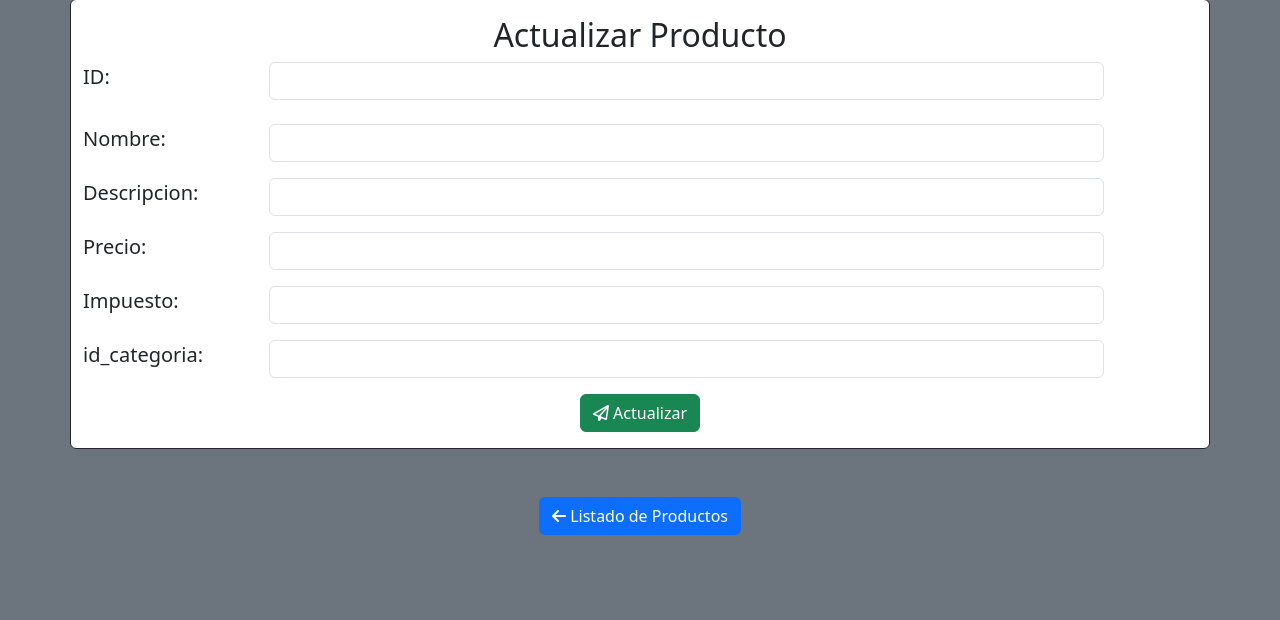
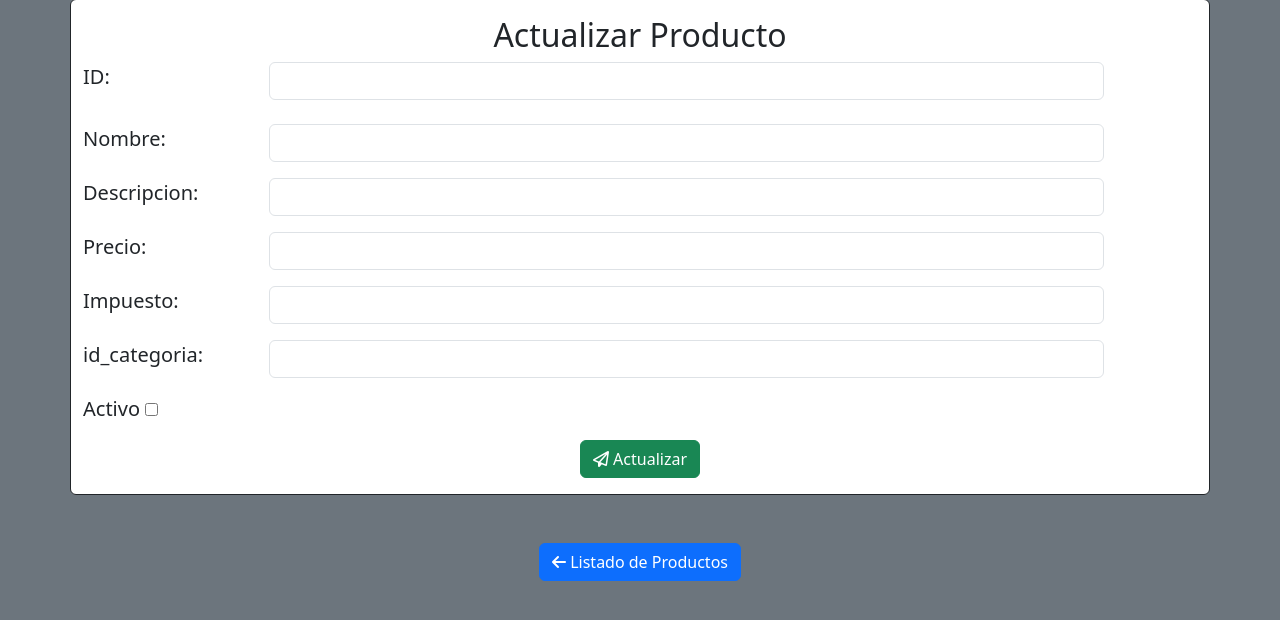
Before and after one commit to Arborley/app_web_certificado, a PHP site: page /Productos/vista/fm_actualizar_producto.php?id=1 in a window 1280 px wide. Shown: the part 49-669 px from the top of the page. Run offline with PHP 8.4, Linux system fonts and the light colour scheme; data that the repository does not hold is empty; some libraries are stand-ins or nearby versions.

Commit message:
ultimos cambios

```diff
--- a/Productos/Modelo/modelo_productos.php
+++ b/Productos/Modelo/modelo_productos.php
@@ -23,9 +23,9 @@ function eliminar_producto($id){
     return $stmt->fetchAll(PDO::FETCH_ASSOC);
 }
 //Función para actualizar los productos recibiendo los datos del formulario por parámetro y guardandolos en la base de datos.
-function actualizar_producto($id, $nombre, $descripcion, $precio, $impuesto, $id_categoria){
+function actualizar_producto($id, $nombre, $descripcion, $precio, $impuesto, $id_categoria, $activo){
     $pdo = conectarBD();
-    $stmt = $pdo->query("UPDATE productos set nombre = '$nombre', descripcion = '$descripcion', precio = '$precio', impuesto = '$impuesto', id_categoria = '$id_categoria' where id_producto = '$id'");
+    $stmt = $pdo->query("UPDATE productos set nombre = '$nombre', descripcion = '$descripcion', precio = '$precio', impuesto = '$impuesto', id_categoria = '$id_categoria', activo = '$activo' where id_producto = '$id'");
     return $stmt->fetchAll(PDO::FETCH_ASSOC);
 }
 //Función para limpiar el dato obtenido en el formulario
--- a/Productos/controlador/controlador_productos.php
+++ b/Productos/controlador/controlador_productos.php
@@ -67,11 +67,19 @@ if (($_SERVER["REQUEST_METHOD"] == "POST")) {
                 $precio = limpiar_dato($_POST['precio']);
                 $impuesto = limpiar_dato($_POST['impuesto']);
                 $id_categoria = limpiar_dato($_POST['id_categoria']);
+
+                if(isset($_POST['activo']) == '1'){
+                    $activo = "1";
+                }elseif(isset($_POST['activo'])== '0'){
+                    $activo = '0';
+                }
                 if (empty($nombre) || empty($descripcion) || empty($precio) || empty($impuesto) || empty($id_categoria)) {
                     echo 'Todos los datos son obligatorios';
                 } else {
-                    actualizar_producto($id, $nombre, $descripcion, $precio, $impuesto, $id_categoria);
-                    echo '¡Producto actualizado correctamente!';
+                    actualizar_producto($id, $nombre, $descripcion, $precio, $impuesto, $id_categoria, $activo);
+
+                    header("Location: ../vista/listado_productos.php");
+                    echo 'Categoria actualizada correctamente!';
                 }
                 break;
             case 'listar':
--- a/Productos/index_productos.php
+++ b/Productos/index_productos.php
@@ -5,6 +5,7 @@
     <meta charset="UTF-8">
     <meta name="viewport" content="width=device-width, initial-scale=1.0">
     <title>Inicio</title>
+    <link rel="icon" type="image/x-icon" href="../img/logo-transparente.png">
     <link href="https://cdn.jsdelivr.net/npm/bootstrap@5.3.3/dist/css/bootstrap.min.css" rel="stylesheet" integrity="sha384-QWTKZyjpPEjISv5WaRU9OFeRpok6YctnYmDr5pNlyT2bRjXh0JMhjY6hW+ALEwIH" crossorigin="anonymous">
     <!--<link rel="stylesheet" href="https://cdnjs.cloudflare.com/ajax/libs/font-awesome/5.15.3/css/all.min.css"> -->
     <script src="https://kit.fontawesome.com/a7093f3be1.js" crossorigin="anonymous"></script>
--- a/Productos/vista/fm_actualizar_categorias.php
+++ b/Productos/vista/fm_actualizar_categorias.php
@@ -38,7 +38,6 @@
                     <label class="lead" > <strong>Activo</strong>
                         <input type="checkbox" id="activo" name="activo" class="activo" value="1"
                         <?php if($categoria['activo']  == '1'){?> checked <?php }else{}?>>  </label>
-
                 </div>
                 <div class="text-center mt-3">
                     <button type="submit" class="btn btn-success sm">
--- a/Productos/vista/fm_actualizar_producto.php
+++ b/Productos/vista/fm_actualizar_producto.php
@@ -46,7 +46,11 @@
                     <label class="col-md-2 lead" for="id_categoria"><strong>id_categoria:</strong></label>
                     <input type="text" class="form-control w-75" id="id_categoria" name="id_categoria" value="<?php echo $producto['id_categoria'] ?>">
                 </div>
-
+                <div class="d-flex mt-3">
+                    <label class="lead" > <strong>Activo</strong>
+                        <input type="checkbox" id="activo" name="activo" class="activo" value="1"
+                        <?php if($producto['activo']  == '1'){?> checked <?php }else{}?>>  </label>
+                </div>
                 <div class="text-center mt-3">
                     <button type="submit" class="btn btn-success">
                         <i class="fa-regular fa-paper-plane"></i>
--- a/Productos/vista/listar_productos.php
+++ b/Productos/vista/listar_productos.php
@@ -31,6 +31,7 @@ $borrar_producto = 'borrar_producto.php?id=';
                     <th class="lead" ><strong>Descripción</strong></th>
                     <th class="lead" ><strong>Precio</strong></th>
                     <th class="lead" ><strong>Impuesto</strong></th>
+                    <th class="lead"><strong>Activo</strong></th>
                     <th class="lead" ><strong>Acciones</strong></th>
                 </tr>
             </thead>
@@ -48,6 +49,7 @@ $borrar_producto = 'borrar_producto.php?id=';
                         <td class="lead"><strong><?php echo htmlspecialchars($producto['descripcion'])?></strong></td>
                         <td class="lead"><strong><?php echo htmlspecialchars($producto['precio'])?></strong></td>
                         <td class="lead"><strong><?php echo htmlspecialchars($producto['impuesto'])?></strong></td>
+                        <td class="lead"><strong><?php echo htmlspecialchars($producto['activo'])?></strong></td>
                         <td class="lead"><strong><a href="<?php echo $actualizar_producto . $producto['id_producto'] ;?>">
                                 <button class="btn btn-secondary max-width text-white">
                                     <i class="fa fa-pencil"></i>
@@ -70,6 +72,7 @@ $borrar_producto = 'borrar_producto.php?id=';
                         <td class="lead" ><strong><?php echo htmlspecialchars($producto['descripcion'])?></strong></td>
                         <td class="lead" ><strong><?php echo htmlspecialchars($producto['precio'])?></strong></td>
                         <td class="lead" ><strong><?php echo htmlspecialchars($producto['impuesto'])?></strong></td>
+                        <td class="lead"><strong><?php echo htmlspecialchars($producto['activo'])?></strong></td>
                         <td class="lead" ><strong><a href="<?php echo $actualizar_producto . $producto['id_producto'] ;?>">
                                 <button class="btn btn-secondary max-width text-white">
                                     <i class="fa fa-pencil"></i>
```
Also changed, not shown: Productos/vista/pantalla_consultar.php (deleted, +0 -50 lines), 1 other file.
